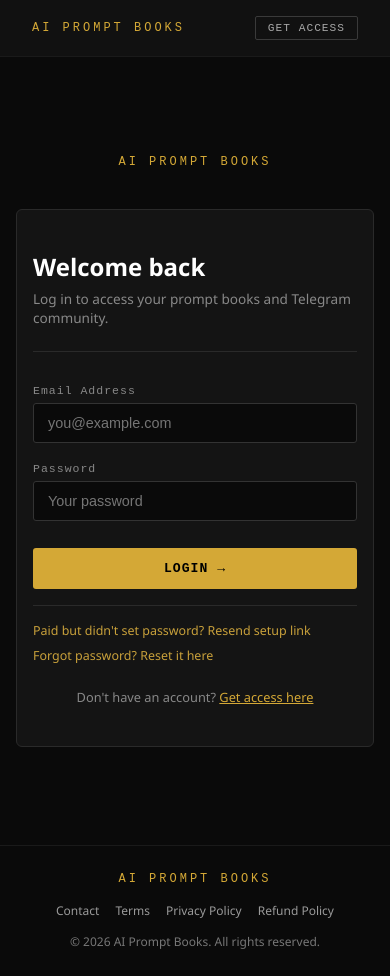
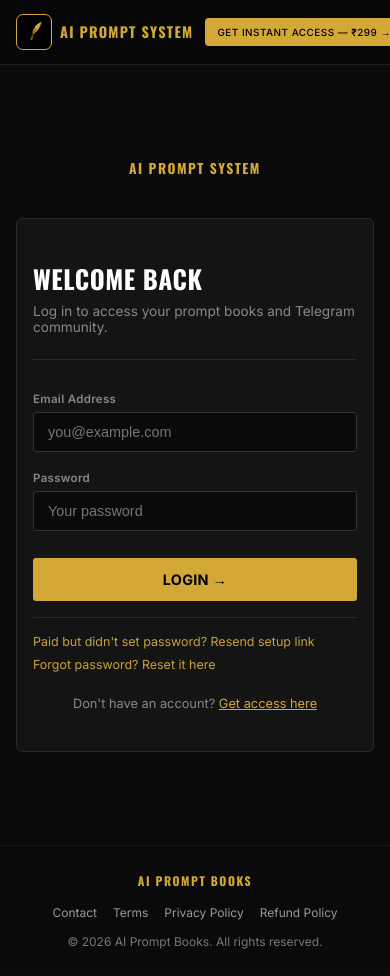
Before and after one commit to kanahaiya/viral-ai-prompts-books, a PHP site: page /login.php in a window 390 px wide. After the commit the page ends 949 px from the top, so only its background shows below. Run offline with PHP 8.4, Linux system fonts and the light colour scheme.

Commit message:
Align login and dashboard nav bars with landing page: same logo, CTA, width (1440px), Inter/Oswald fonts

```diff
--- a/login.php
+++ b/login.php
@@ -61,29 +61,36 @@ if ($_SERVER['REQUEST_METHOD'] === 'POST') {
 <meta name="viewport" content="width=device-width, initial-scale=1.0">
 <link rel="icon" type="image/png" href="/assets/icons/favicon.png">
 <title>Login — AI Prompt Books</title>
+<link rel="preconnect" href="https://fonts.googleapis.com">
+<link rel="preconnect" href="https://fonts.gstatic.com" crossorigin>
+<link rel="stylesheet" href="https://fonts.googleapis.com/css2?family=Inter:wght@400;500;600;700;900&family=Oswald:wght@700&display=swap">
 <?php renderMetaPixelHead(); ?>
 <style>
 *,*::before,*::after{box-sizing:border-box;margin:0;padding:0;}
-body{font-family:'Segoe UI',Arial,sans-serif;background:#0a0a0a;color:#e8e4de;min-height:100vh;}
-.site-header{position:sticky;top:0;z-index:20;background:#111;border-bottom:1px solid #1a1a1a;padding:0 2rem;}
-.site-header__inner{max-width:1100px;margin:0 auto;height:56px;display:flex;align-items:center;justify-content:space-between;}
-.site-header__logo{font-family:'Courier New',monospace;font-size:0.75rem;letter-spacing:3px;text-transform:uppercase;color:#d4a836;text-decoration:none;}
-.site-header__link{font-family:'Courier New',monospace;font-size:0.7rem;letter-spacing:1px;text-transform:uppercase;color:#a8a8a8;border:1px solid #3a3a3a;padding:5px 12px;border-radius:2px;text-decoration:none;}
-.site-header__link:hover{color:#ddd;border-color:#555;}
-.page-wrap{min-height:calc(100vh - 56px);display:flex;flex-direction:column;align-items:center;justify-content:center;padding:2rem;}
-.logo{font-family:'Courier New',monospace;font-size:0.75rem;letter-spacing:3px;text-transform:uppercase;color:#d4a836;margin-bottom:2.5rem;text-align:center;}
+body{font-family:'Inter','Segoe UI',Arial,sans-serif;background:#0a0a0a;color:#e8e4de;min-height:100vh;}
+.site-header{position:sticky;top:0;z-index:20;background:rgba(8,8,8,0.97);backdrop-filter:blur(16px);border-bottom:1px solid #1c1c1c;padding:0;}
+.site-header__inner{max-width:1440px;margin:0 auto;height:64px;display:flex;align-items:center;justify-content:space-between;gap:1.5rem;padding:0 1.5rem;}
+.site-header__logo{display:flex;align-items:center;gap:8px;text-decoration:none;flex-shrink:0;}
+.site-header__logo-icon{width:36px;height:36px;border-radius:7px;border:1.5px solid #d4a836;object-fit:contain;flex-shrink:0;padding:4px;background:#000;}
+.site-header__logo-text{display:flex;flex-direction:column;gap:6px;}
+.site-header__logo-name{font-family:'Oswald',sans-serif;font-size:1.15rem;letter-spacing:2px;text-transform:uppercase;color:#d4a836;line-height:1;font-weight:700;}
+.site-header__logo-sub{font-family:'Inter','Segoe UI',sans-serif;font-size:0.68rem;letter-spacing:0.3px;color:rgba(255,255,255,0.6);line-height:1.1;font-weight:400;}
+.site-header__link{background:#d4a836;color:#000;font-family:'Inter','Segoe UI',sans-serif;font-size:0.75rem;font-weight:500;letter-spacing:1px;text-transform:uppercase;padding:10px 22px;border-radius:4px;border:none;text-decoration:none;transition:background 0.15s;white-space:nowrap;}
+.site-header__link:hover{background:#e8b93a;}
+.page-wrap{min-height:calc(100vh - 64px);display:flex;flex-direction:column;align-items:center;justify-content:center;padding:2rem;}
+.logo{font-family:'Oswald',sans-serif;font-size:0.85rem;letter-spacing:1.5px;text-transform:uppercase;color:#d4a836;margin-bottom:2.5rem;text-align:center;}
 .logo a{color:inherit;text-decoration:none;}
 .card{background:#141414;border:1px solid #2a2a2a;border-radius:6px;padding:2.5rem;width:100%;max-width:420px;}
-h1{font-size:1.5rem;font-weight:900;color:#fff;margin-bottom:0.4rem;}
+h1{font-family:'Oswald','Oswald Fallback',sans-serif;font-size:1.6rem;font-weight:700;text-transform:uppercase;letter-spacing:0.5px;color:#fff;margin-bottom:0.4rem;}
 .sub{font-size:0.85rem;color:#888;margin-bottom:2rem;padding-bottom:1.5rem;border-bottom:1px solid #2a2a2a;}
 .field{margin-bottom:1.2rem;}
-label{font-family:'Courier New',monospace;font-size:0.72rem;letter-spacing:1px;color:#888;display:block;margin-bottom:6px;}
+label{font-family:'Inter','Segoe UI',sans-serif;font-weight:600;font-size:0.72rem;letter-spacing:0.3px;color:#888;display:block;margin-bottom:6px;}
 input[type=email],input[type=password]{width:100%;background:#0a0a0a;border:1.5px solid #333;color:#fff;padding:11px 14px;border-radius:3px;font-size:0.9rem;transition:border-color 0.15s,box-shadow 0.15s;}
 input:focus{border-color:#d4a836;}
 input:focus-visible{outline:2px solid rgba(212,168,54,0.55);outline-offset:1px;}
 .error{background:#3a1010;border:1px solid #7a2020;border-radius:3px;padding:10px 14px;font-size:0.82rem;color:#f87171;margin-bottom:1.2rem;}
 .success{background:#0e2f1a;border:1px solid #1f6f3c;border-radius:3px;padding:10px 14px;font-size:0.82rem;color:#86efac;margin-bottom:1.2rem;}
-.btn{width:100%;background:#d4a836;color:#000;font-family:'Courier New',monospace;font-size:0.82rem;font-weight:700;letter-spacing:1px;text-transform:uppercase;padding:13px;border:none;border-radius:3px;cursor:pointer;transition:background 0.15s;margin-top:0.5rem;}
+.btn{width:100%;background:#d4a836;color:#000;font-family:'Inter','Segoe UI',sans-serif;font-size:0.9rem;font-weight:700;letter-spacing:0.3px;text-transform:uppercase;padding:13px;border:none;border-radius:3px;cursor:pointer;transition:background 0.15s;margin-top:0.5rem;}
 .btn:hover{background:#e8b93a;}
 .footer-link{text-align:center;margin-top:1.5rem;font-size:0.8rem;color:#888;}
 .footer-link a{color:#d4a836;}
@@ -91,7 +98,7 @@ input:focus-visible{outline:2px solid rgba(212,168,54,0.55);outline-offset:1px;}
 .help-links a{font-size:0.78rem;color:#c9a13b;text-decoration:none;}
 .help-links a:hover{text-decoration:underline;}
 .footer{border-top:1px solid #1a1a1a;padding:1.6rem 1rem;text-align:center;}
-.footer-logo{font-family:'Courier New',monospace;font-size:0.75rem;letter-spacing:3px;text-transform:uppercase;color:#d4a836;margin-bottom:1rem;}
+.footer-logo{font-family:'Oswald',sans-serif;font-size:0.75rem;letter-spacing:1.5px;text-transform:uppercase;color:#d4a836;margin-bottom:1rem;}
 .footer-links{display:flex;justify-content:center;gap:1rem;flex-wrap:wrap;margin-bottom:0.9rem;}
 .footer-links a{font-size:0.75rem;color:#9a9a9a;text-decoration:none;}
 .footer-links a:hover{color:#d4a836;}
@@ -106,6 +113,10 @@ table { display: block; max-width: 100%; overflow-x: auto; -webkit-overflow-scro
 @media (max-width: 768px) {
   .page-wrap, .main { padding-left: 1rem !important; padding-right: 1rem !important; }
   .card, .policy-card, .prompt-card, .content-card, .intro-card, .setup-card { padding-left: 1rem !important; padding-right: 1rem !important; }
+  .site-header__inner { padding: 0 1rem; gap: 0.75rem; }
+  .site-header__logo-sub { display: none; }
+  .site-header__logo-name { font-size: 0.9rem; letter-spacing: 1.2px; }
+  .site-header__link { font-size: 0.62rem; padding: 8px 12px; letter-spacing: 0.5px; }
 }
 
 </style>
@@ -114,12 +125,18 @@ table { display: block; max-width: 100%; overflow-x: auto; -webkit-overflow-scro
 <?php renderMetaPixelNoScript(); ?>
 <header class="site-header">
   <div class="site-header__inner">
-    <a href="/" class="site-header__logo">AI Prompt Books</a>
-    <a href="/#pricing" class="site-header__link">Get Access</a>
+    <a href="/" class="site-header__logo" aria-label="AI Prompt System home">
+      <img src="/assets/icons/logo-gold-quill.webp" alt="" class="site-header__logo-icon" width="28" height="28" loading="eager" decoding="async">
+      <span class="site-header__logo-text">
+        <span class="site-header__logo-name">AI PROMPT SYSTEM</span>
+        <span class="site-header__logo-sub">Interactive AI Prompt Generator</span>
+      </span>
+    </a>
+    <a href="/#pricing" class="site-header__link">GET INSTANT ACCESS — ₹299 →</a>
   </div>
 </header>
 <main class="page-wrap">
-<div class="logo"><a href="/">AI Prompt Books</a></div>
+<div class="logo"><a href="/">AI Prompt System</a></div>
 <div class="card">
   <h1>Welcome back</h1>
   <p class="sub">Log in to access your prompt books and Telegram community.</p>
```
Also changed, not shown: dashboard.php (+39 -22 lines).
